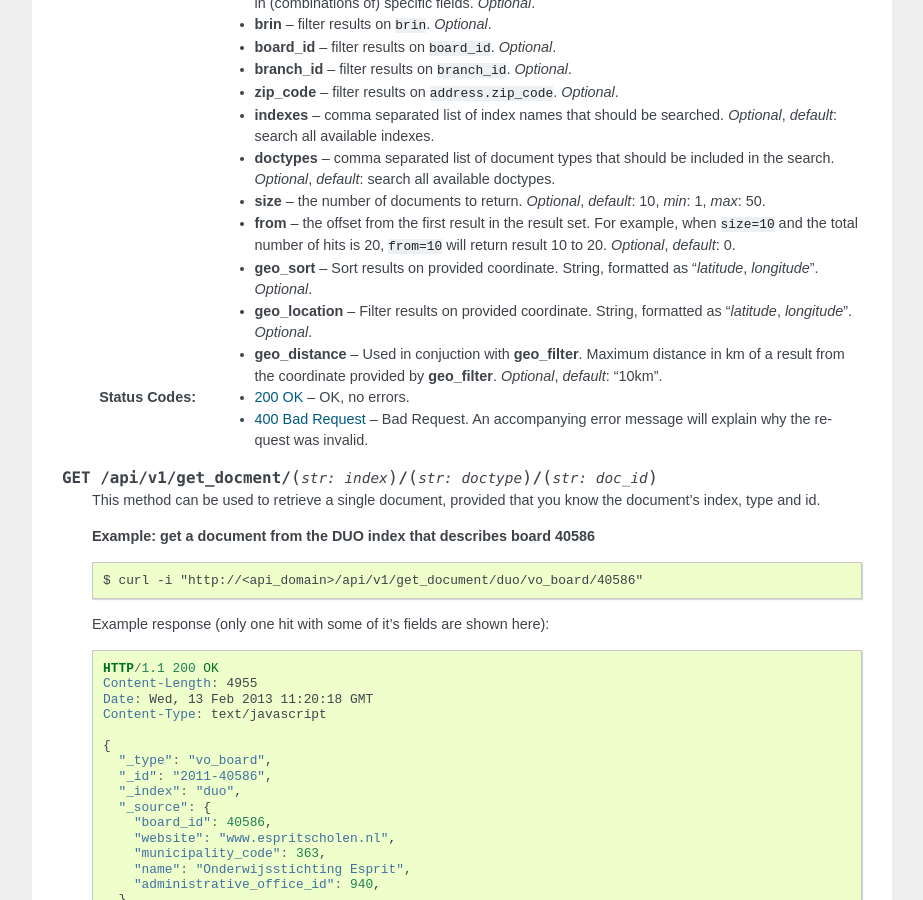
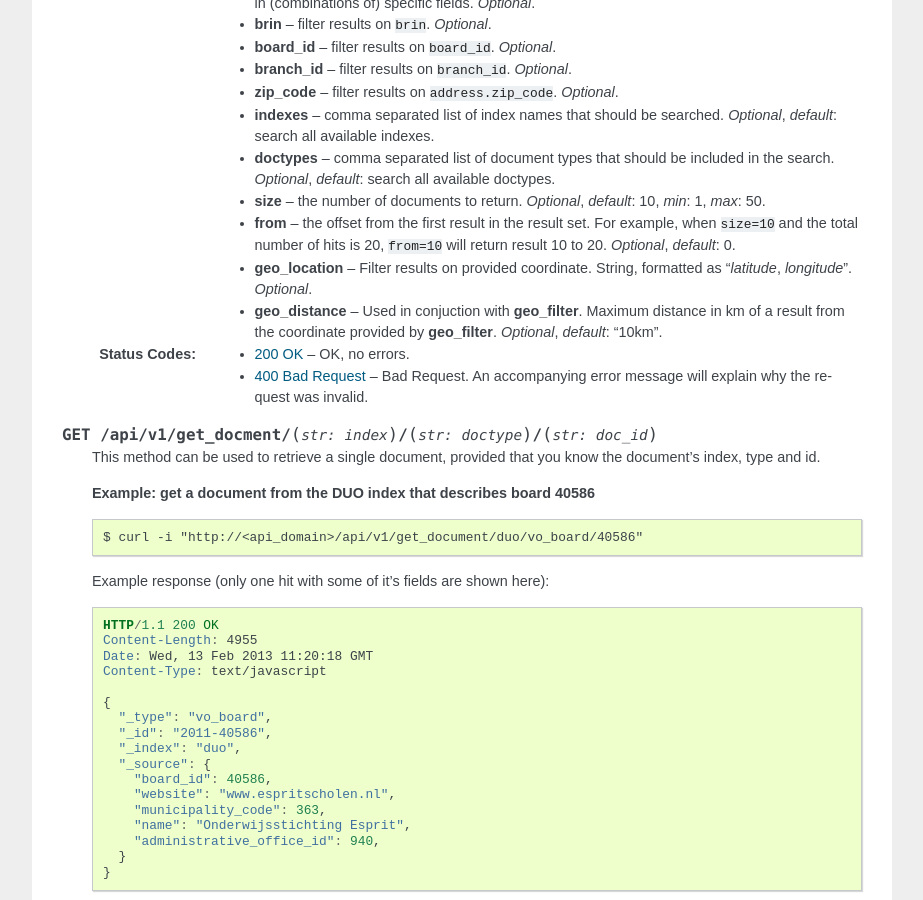
Before and after one commit to openstate/openonderwijsdata-api, a Sphinx documentation site: the page built from documentation/rst/api.rst, in a window 1280 px wide and 900 px high, scrolled down 1452 px. Shown: the whole window, without its empty margins (198-1121 px from the left). Built offline with Sphinx 7.4.7, drawn with Linux system fonts in a browser that asks for light colours.

Commit message:
Forgot to save

```diff
--- a/documentation/rst/api.rst
+++ b/documentation/rst/api.rst
@@ -90,7 +90,6 @@ API
    :query doctypes: comma separated list of document types that should be included in the search. *Optional*, *default*: search all available doctypes.
    :query size: the number of documents to return. *Optional*, *default*: 10, *min*: 1, *max*: 50.
    :query from: the offset from the first result in the result set. For example, when ``size=10`` and the total number of hits is 20, ``from=10`` will return result 10 to 20. *Optional*, *default*: 0.
-   :query geo_sort: Sort results on provided coordinate. String, formatted as "*latitude*, *longitude*". *Optional*.
    :query geo_location: Filter results on provided coordinate. String, formatted as "*latitude*, *longitude*". *Optional*.
    :query geo_distance: Used in conjuction with **geo_filter**. Maximum distance in km of a result from the coordinate provided by **geo_filter**. *Optional*, *default*: "10km".
    :statuscode 200: OK, no errors.
```
